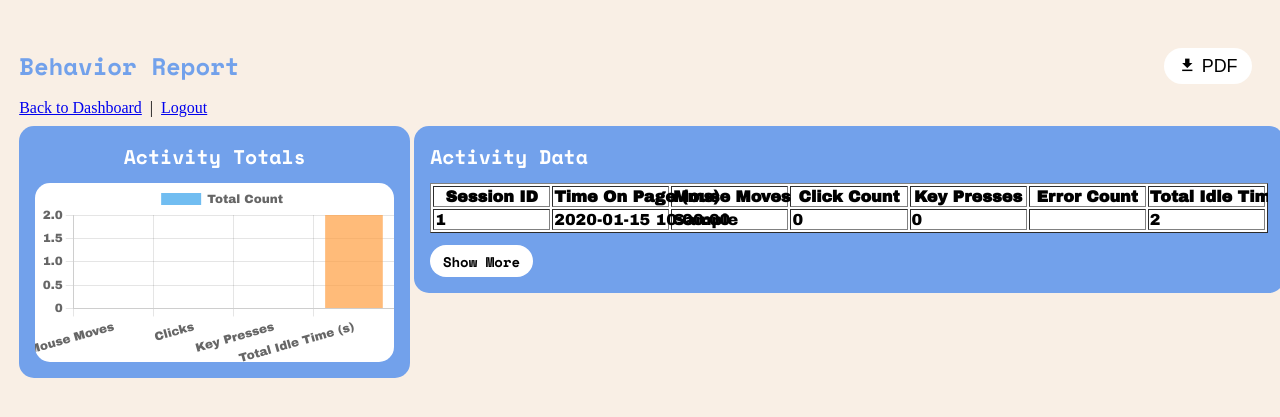
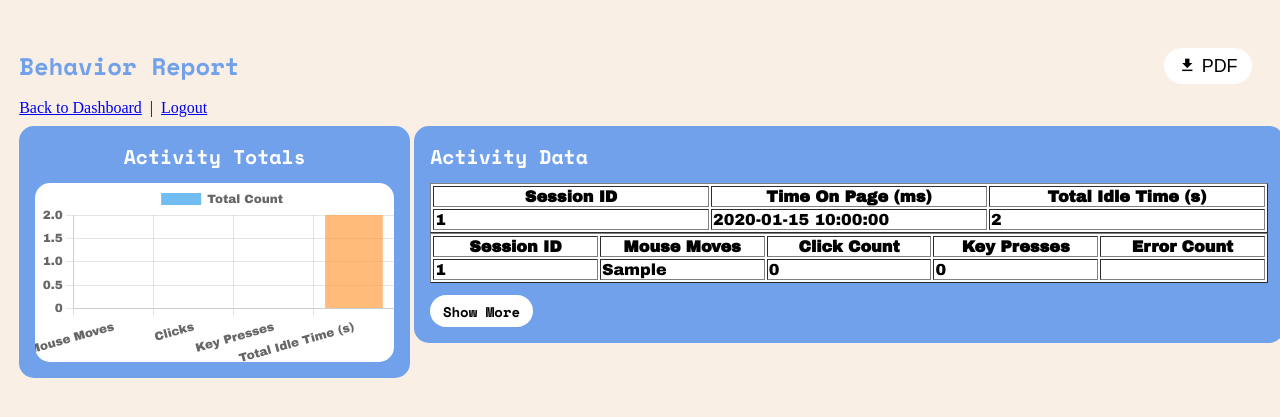
Before and after one commit to a-nguy4n/ah-nguyen-135, a PHP site: template hw3/reporting/app/views/reports/behavior.php in a window 1280 px wide. Shown: the part 85-502 px from the top of the page. Run offline with PHP 8.4, Linux system fonts and the light colour scheme; the template is opened without the code that fills it: most values are stand-ins (such as "Sample title", 1, 10 or a date in 2020).

Commit message:
split main table up

```diff
--- a/hw3/reporting/app/views/reports/behavior.php
+++ b/hw3/reporting/app/views/reports/behavior.php
@@ -58,23 +58,40 @@
                         <tr>
                             <th>Session ID</th>
                             <th>Time On Page (ms)</th>
+                            <th>Total Idle Time (s)</th>
+                        </tr>
+                    </thead>
+                    <tbody id="activity-table-rows-time">
+                        <?php foreach ($activityData as $row): ?>
+                        <tr>
+                            <td><?= $row['session_id'] ?></td>
+                            <td><?= $row['time_on_page_ms'] ?></td>
+                            <td><?= round($row['total_idle_time_ms'] / 1000, 1) ?></td>
+                        </tr>
+                        <?php endforeach; ?>
+                    </tbody>
+                </table>
+            </div>
+
+            <div class="table-scroll">
+                <table border="1">
+                    <thead>
+                        <tr>
+                            <th>Session ID</th>
                             <th>Mouse Moves</th>
                             <th>Click Count</th>
                             <th>Key Presses</th>
                             <th>Error Count</th>
-                            <th>Total Idle Time (s)</th>
                         </tr>
                     </thead>
-                    <tbody id="activity-table-rows">
+                    <tbody id="activity-table-rows-events">
                         <?php foreach ($activityData as $row): ?>
                         <tr>
                             <td><?= $row['session_id'] ?></td>
-                            <td><?= $row['time_on_page_ms'] ?></td>
                             <td><?= $row['mouse_moves'] ?></td>
                             <td><?= count(json_decode($row['clicks'], true) ?? []) ?></td>
                             <td><?= count(json_decode($row['key_presses'], true) ?? []) ?></td>
                             <td><?= $row['error_count'] ?></td>
-                            <td><?= round($row['total_idle_time_ms'] / 1000, 1) ?></td>
                         </tr>
                         <?php endforeach; ?>
                     </tbody>
@@ -135,7 +152,7 @@
                 }
             });
 
-            const activityRows = Array.from(document.querySelectorAll('#activity-table-rows tr'));
+            const activityRows = Array.from(document.querySelectorAll('#activity-table-rows-time tr, #activity-table-rows-events tr'));
             const showMoreButton = document.getElementById('activity-show-more');
             const defaultVisibleRows = 8;
             let expanded = false;
```
